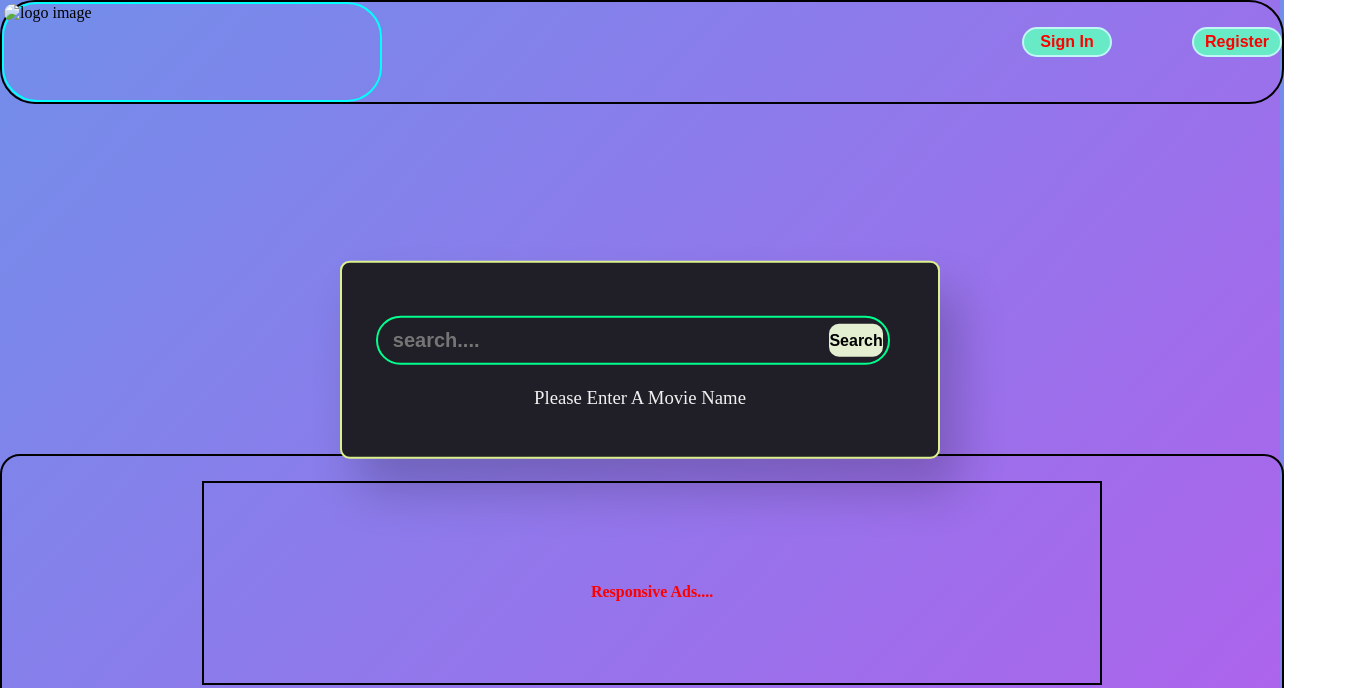
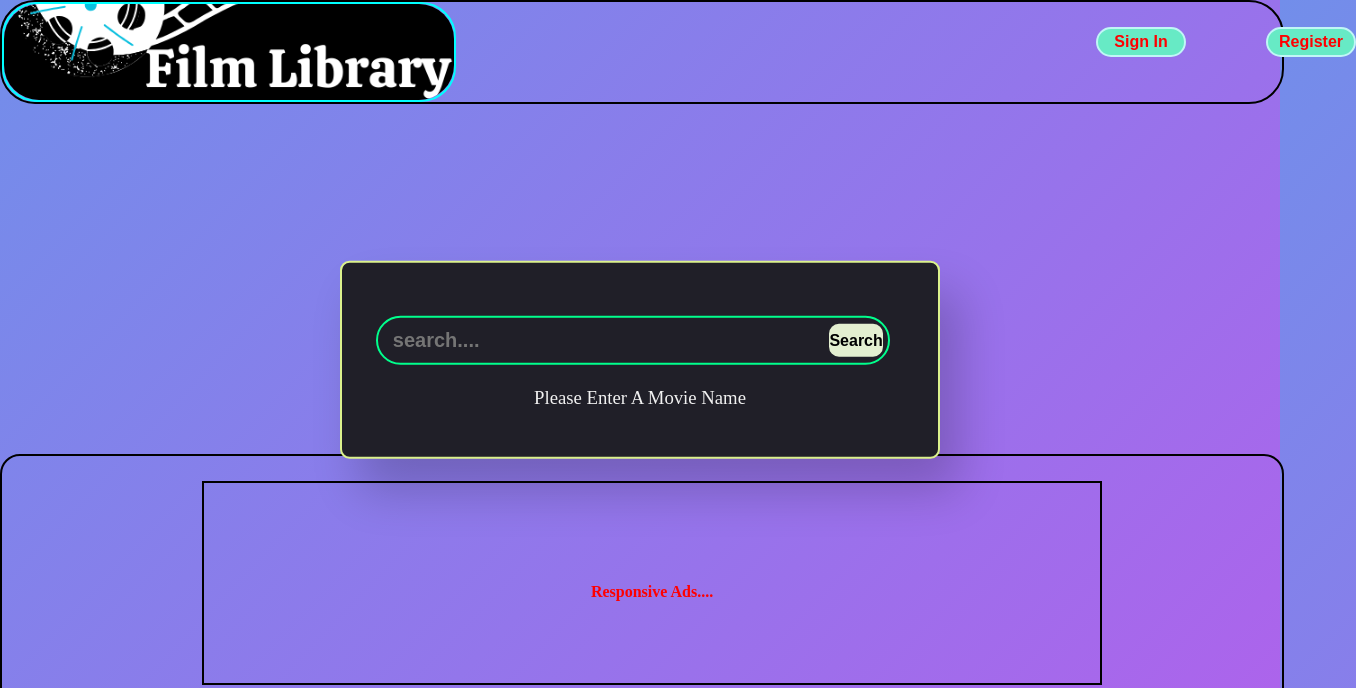
Before and after one commit to Hrutz01/FilmLibrary, a plain HTML site: page index.html in a window 1280 px wide. Shown: the top 688 px of the page, 1356 px wide, since content can reach past the window. Drawn offline with Linux system fonts and the light colour scheme; files that its build step writes are made by us from their sources; files whose address does not match are found by name.

Commit message:
Update index.html

```diff
--- a/index.html
+++ b/index.html
@@ -24,7 +24,7 @@
     <!-- navigation bar -->
     <div class="maindiv">
       <div class="logo">
-        <img src="Film library1.png" alt="logo image" />
+        <img src="Logo.png" alt="logo image" />
       </div>
       <div class="signin-singnout">
         <button class="btn"><a href="#" id="signin">Sign In</a></button>
```
